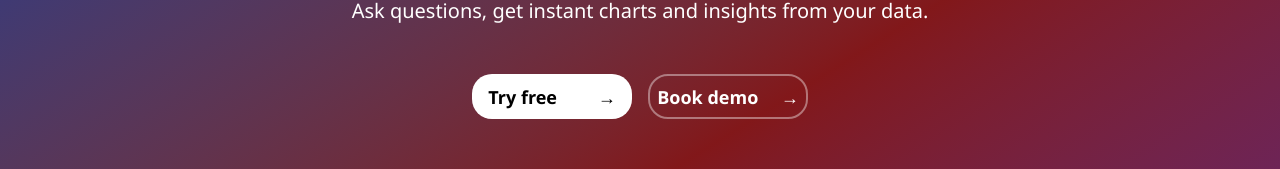
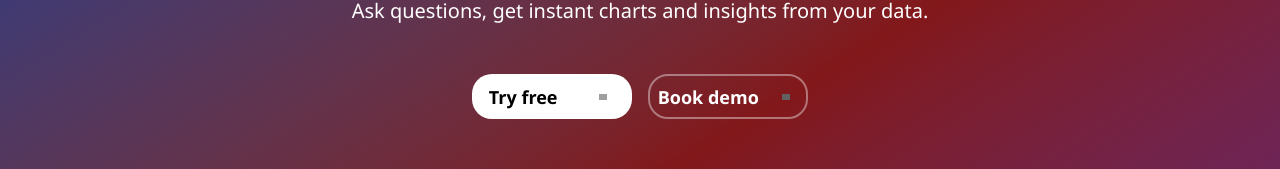
Before and after one commit to andrewchu16/camelAI-landing-page, a Next.js app: page / in a window 1280 px wide. Shown: the part 210-379 px from the top of the page. Built offline with nearby package versions, Linux system fonts and the light colour scheme; grey boxes are pictures that could not be loaded.

Commit message:
Customize button arrow

```diff
--- a/src/components/widgets/PrimaryButton.tsx
+++ b/src/components/widgets/PrimaryButton.tsx
@@ -1,5 +1,6 @@
 import React from "react";
 import Link from "next/link";
+import Image from "next/image";
 
 interface PrimaryButtonProps {
   children: React.ReactNode;
@@ -14,13 +15,25 @@ export const PrimaryButton: React.FC<PrimaryButtonProps> = ({
   href,
   className = "",
 }) => {
-  const buttonClasses = `text-black bg-white w-40 h-[45px] flex justify-around items-center text-lg font-semibold rounded-[20px] transition-all duration-300 relative overflow-hidden z-[1] hover:translate-y-[-2px] before:content-[''] before:absolute before:top-0 before:left-0 before:w-full before:h-full before:bg-gradient-to-r before:from-button-primary-gradient1 before:via-button-primary-gradient2 before:to-button-primary-gradient3 before:opacity-0 before:-z-[1] before:transition-opacity hover:before:opacity-100 ${className}`;
+  const buttonClasses = `text-black bg-white w-40 h-[45px] flex justify-around items-center gap-2 text-lg font-semibold rounded-[20px] transition-all duration-300 relative overflow-hidden z-[1] hover:translate-y-[-2px] before:content-[''] before:absolute before:top-0 before:left-0 before:w-full before:h-full before:bg-gradient-to-r before:from-button-primary-gradient1 before:via-button-primary-gradient2 before:to-button-primary-gradient3 before:opacity-0 before:-z-[1] before:transition-opacity hover:before:opacity-100 ${className}`;
+
+  const ChevronIcon = () => (
+    <div className="relative w-2 h-2 mr-2 flex items-center">
+      <Image
+        src="/chevron-right-black.png"
+        alt="→"
+        width={8}
+        height={8}
+        className="object-contain"
+      />
+    </div>
+  );
 
   if (href) {
     return (
       <Link href={href} className={buttonClasses}>
         {children}
-        <span className="ml-2">→</span>
+        <ChevronIcon />
       </Link>
     );
   }
@@ -28,7 +41,7 @@ export const PrimaryButton: React.FC<PrimaryButtonProps> = ({
   return (
     <button onClick={onClick} className={buttonClasses}>
       {children}
-      <span className="ml-2">→</span>
+      <ChevronIcon />
     </button>
   );
 };
--- a/src/components/widgets/SecondaryButton.tsx
+++ b/src/components/widgets/SecondaryButton.tsx
@@ -1,5 +1,6 @@
 import React from "react";
 import Link from "next/link";
+import Image from "next/image";
 
 interface SecondaryButtonProps {
   children: React.ReactNode;
@@ -12,13 +13,25 @@ export const SecondaryButton: React.FC<SecondaryButtonProps> = ({
   onClick,
   href,
 }) => {
-  const buttonClasses = `text-white border-2 border-button-secondary-border w-40 h-[45px] flex justify-around items-center text-lg font-semibold rounded-[20px] transition-all duration-300 relative overflow-hidden z-[1] hover:translate-y-[-2px] hover:border-white before:content-[''] before:absolute before:top-0 before:left-0 before:w-[200%] before:h-full before:bg-gradient-to-r before:from-button-secondary-gradient1 before:via-button-secondary-gradient2 before:to-button-secondary-gradient3 before:-translate-x-full hover:before:translate-x-0 before:transition-transform before:duration-600 before:-z-[1]`;
+  const buttonClasses = `text-white border-2 border-button-secondary-border w-40 h-[45px] flex justify-around items-center gap-2 text-lg font-semibold rounded-[20px] transition-all duration-300 relative overflow-hidden z-[1] hover:translate-y-[-2px] hover:border-white before:content-[''] before:absolute before:top-0 before:left-0 before:w-[200%] before:h-full before:bg-gradient-to-r before:from-button-secondary-gradient1 before:via-button-secondary-gradient2 before:to-button-secondary-gradient3 before:-translate-x-full hover:before:translate-x-0 before:transition-transform before:duration-600 before:-z-[1]`;
+
+  const ChevronIcon = () => (
+    <div className="relative w-2 h-2 mr-2 flex items-center">
+      <Image
+        src="/chevron-right-black.png"
+        alt="→"
+        width={8}
+        height={8}
+        className="object-contain invert"
+      />
+    </div>
+  );
 
   if (href) {
     return (
       <Link href={href} className={buttonClasses}>
         {children}
-        <span className="ml-2">→</span>
+        <ChevronIcon />
       </Link>
     );
   }
@@ -26,7 +39,7 @@ export const SecondaryButton: React.FC<SecondaryButtonProps> = ({
   return (
     <button onClick={onClick} className={buttonClasses}>
       {children}
-      <span className="ml-2">→</span>
+      <ChevronIcon />
     </button>
   );
 };
```
